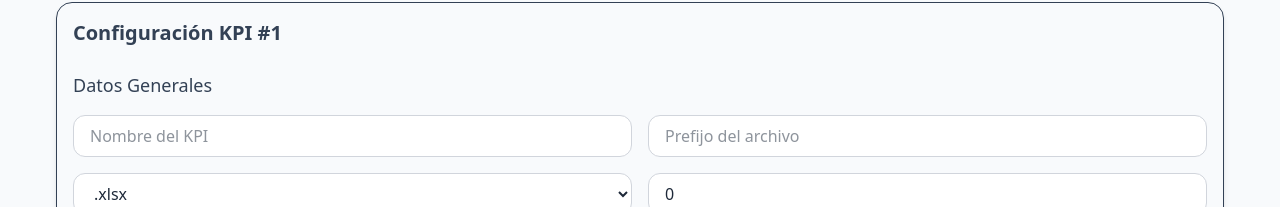
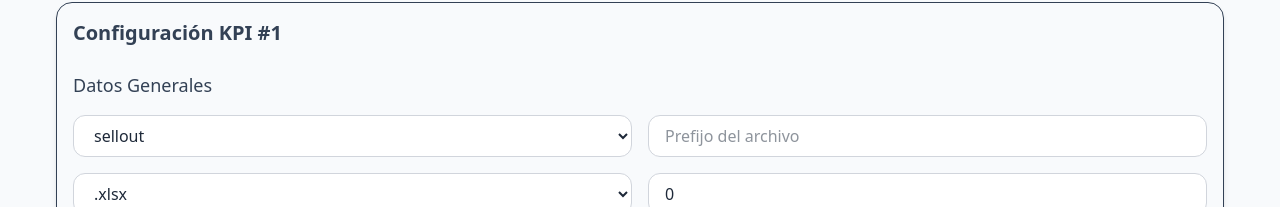
Before and after one commit to ivargasm/etl_script_generator_frontend, a React (Vite) app: page / in a window 1280 px wide. Both pictures are taken after a click on the button "Agregar KPI". Shown: the part 126-333 px from the top of the page. Built offline with nearby package versions, Linux system fonts and the light colour scheme.

Commit message:
cambiar KPI a lista desplegable

```diff
--- a/src/components/forms/sections/GeneralSettings.tsx
+++ b/src/components/forms/sections/GeneralSettings.tsx
@@ -19,13 +19,18 @@ export default function GeneralSettings({ index }: Props) {
         <div className="space-y-4">
             <h3 className="text-lg font-medium">Datos Generales</h3>
             <div className="grid grid-cols-1 sm:grid-cols-2 gap-4">
-                <input
-                    type="text"
-                    placeholder="Nombre del KPI"
+                <select
                     className="input"
                     value={kpi.kpi}
                     onChange={(e) => handleChange('kpi', e.target.value)}
-                />
+                >
+                    <option value="sellout">sellout</option>
+                    <option value="stock_oh">stock_oh</option>
+                    <option value="stock_tuberia">stock_tuberia</option>
+                    <option value="sellin">sellin</option>
+                    <option value="fillrate">fillrate</option>
+                    <option value="forecast">forecast</option>
+                </select>
                 <input
                     type="text"
                     placeholder="Prefijo del archivo"
```
